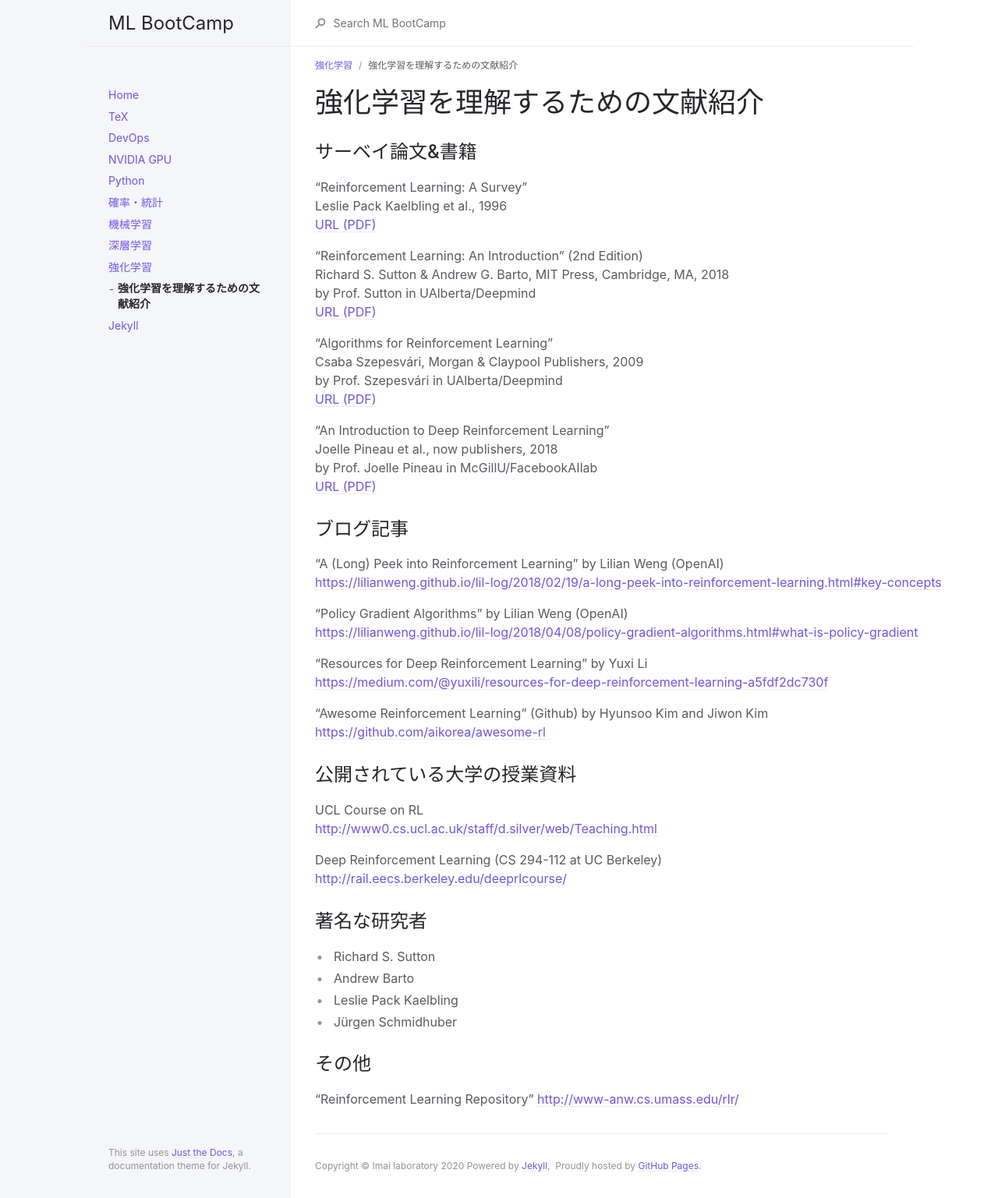
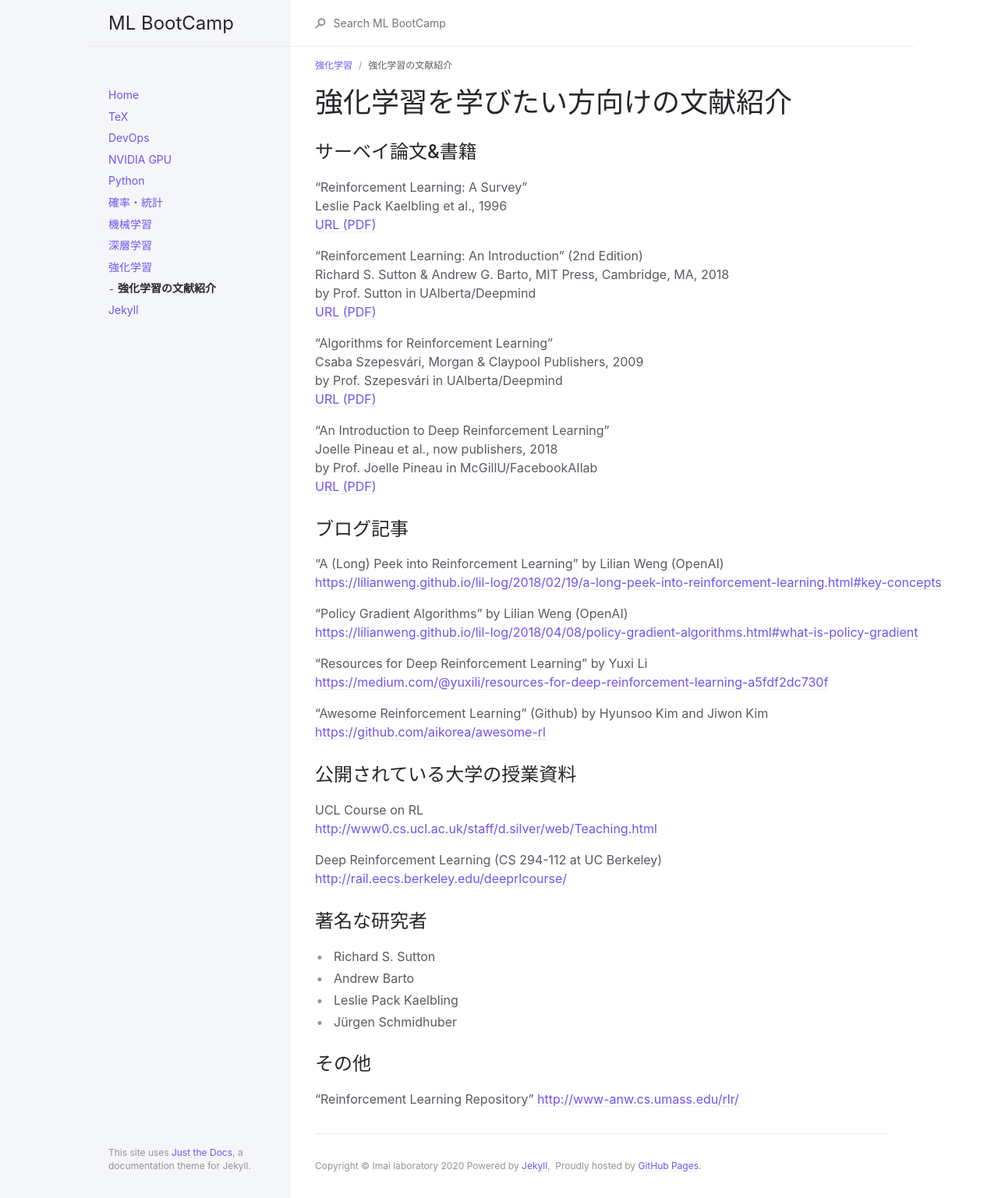
Before and after one commit to imai-laboratory/b4_induction_training, a Jekyll site: the page built from docs/rl/references.md, in a window 1280 px wide. Shown: the whole page at 78% size. Built offline with Jekyll 4.4.1, drawn with Linux system fonts in a browser that asks for light colours.

```diff
--- a/docs/rl/references.md
+++ b/docs/rl/references.md
@@ -1,12 +1,11 @@
 ---
 layout: default
-title: 強化学習を理解するための文献紹介
+title: 強化学習の文献紹介
 parent: 強化学習
 nav_order: 3
 ---
 
-# 強化学習を理解するための文献紹介
-
+# 強化学習を学びたい方向けの文献紹介
 
 
 ## サーベイ論文&書籍
```
Also changed, not shown: docs/devops/dockder.md (+1 -1 lines), docs/tex/tex.md (+1 -1 lines).
